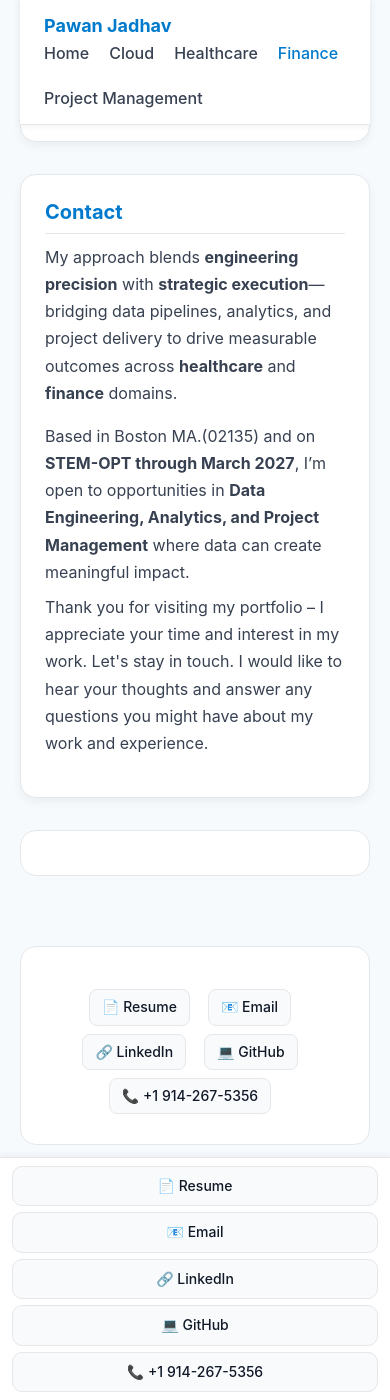
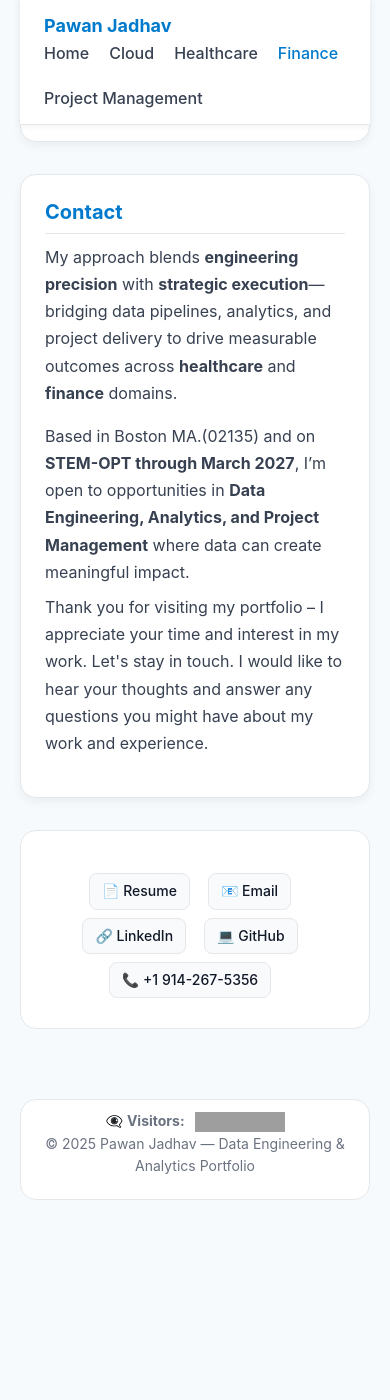
Before and after one commit to PawanJadhav7/PawanJadhav.github.io, a Jekyll site: the page built from index.md, in a window 390 px wide and 1400 px high, scrolled down 8932 px. Built offline with Jekyll 4.4.1, drawn with Linux system fonts in a browser that asks for light colours; after the commit the page ends 10216 px from its top, so only the background shows below that; part of the change alters nothing that is shown; grey boxes are pictures that could not be loaded.

Commit message:
Remove fixed bottom contact bar from index.md
Removed the fixed bottom contact bar section from the index.md file, including related styles and links.

```diff
--- a/index.md
+++ b/index.md
@@ -723,61 +723,9 @@ layout: default
     I would like to hear your thoughts and answer any questions you might have about my work and experience.
   </p>
   </section>
-  <!-- ====== FIXED BOTTOM CONTACT BAR ====== -->
-  <section style="margin-bottom:70px;">
-  <div id="contact-bar">
-    <a href="/assets/Resume.pdf" target="_blank" rel="noopener noreferrer" class="contact-btn">📄 Resume</a>
-    <a href="mailto:pawan.jadhav7@gmail.com" class="contact-btn">📧 Email</a>
-    <a href="https://www.linkedin.com/in/pawan-jadhav/" target="_blank" rel="noopener noreferrer" class="contact-btn">🔗 LinkedIn</a>
-    <a href="https://github.com/PawanJadhav7" target="_blank" rel="noopener noreferrer" class="contact-btn">💻 GitHub</a>
-    <a href="tel:+19142675356" class="contact-btn">📞 +1&nbsp;914-267-5356</a>
-  </div>
-  <style>
-  /* ===== BOTTOM CONTACT BAR ===== */
-  #contact-bar {
-    position: fixed;
-    bottom: 0; left: 0; right: 0;
-    background: #ffffff;
-    border-top: 1px solid #e5e7eb;
-    box-shadow: 0 -2px 6px rgba(0,0,0,0.05);
-    display: flex;
-    justify-content: center;
-    flex-wrap: wrap;
-    gap: 10px;
-    padding: 8px 12px;
-    z-index: 9999;
-  }
 
-  #contact-bar .contact-btn {
-    display: inline-flex;
-    align-items: center;
-    justify-content: center;
-    padding: 8px 14px;
-    border-radius: 10px;
-    border: 1px solid #e5e7eb;
-    background: #f8fafc;
-    color: #111827;
-    text-decoration: none;
-    font-weight: 500;
-    font-size: 14px;
-    transition: all .2s;
-  }
 
-  #contact-bar .contact-btn:hover {
-    background: #fff;
-    box-shadow: 0 4px 14px rgba(0,0,0,.08);
-    text-decoration: none;
-  }
 
-  @media (max-width: 640px) {
-    #contact-bar {
-      flex-direction: column;
-      align-items: stretch;
-      gap: 6px;
-    }
-  }
-  </style>
-</section>
 <section style="margin-bottom:70px;">
 <p style="margin-top:20px;display:flex;flex-wrap:wrap;gap:8px;justify-content:center;">
 
```
